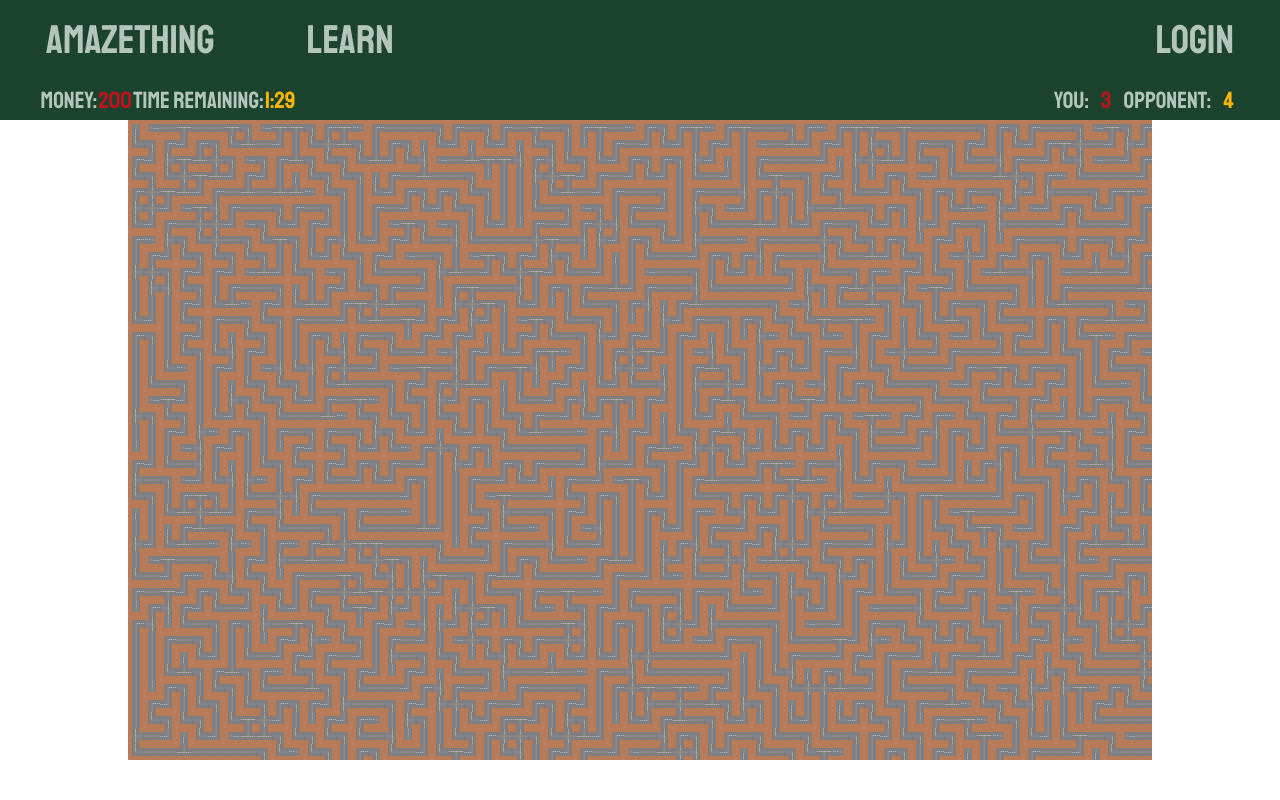
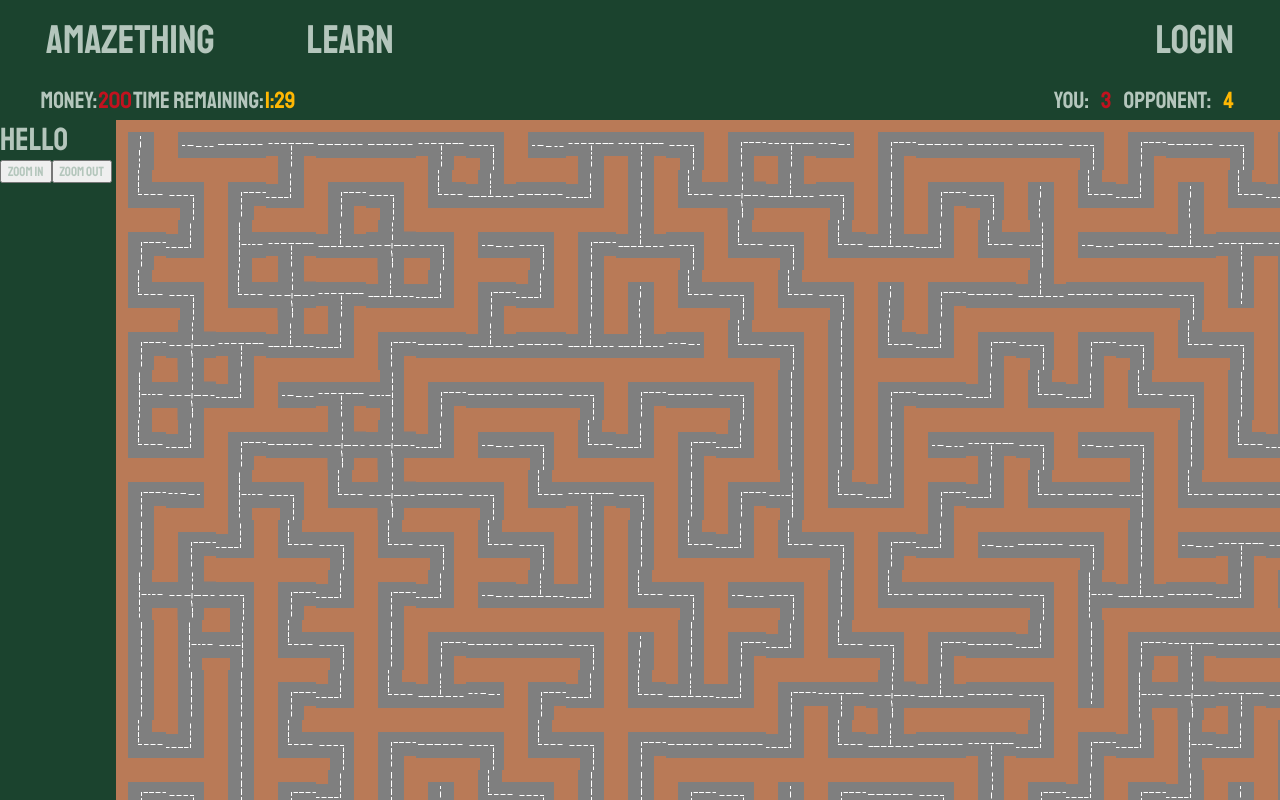
Before and after one commit to vadim-nest/aMAZEthing, a React (Vite) app in the folder Client/: page /game in a window 1280 px wide. Built offline with nearby package versions, Linux system fonts and the light colour scheme.

Commit message:
feat(game, maze, toolbar): implement a toolbar that has buttons to zoom the maze

```diff
--- a/Client/src/components/game.tsx
+++ b/Client/src/components/game.tsx
@@ -1,15 +1,22 @@
 import '../css/game.css';
 import Maze from './maze';
 import GameStats from './gameStats';
+import ToolBar from './toolbar';
+import { useState } from 'react';
 
 function Game() {
+
+  const [boxSize, setBoxSize] = useState(50);
+  const minBoxSize = 5;
+  const maxBoxSize = 100;
 
   return (
     <>
       <div>
         <GameStats/>
         <div className='gameContainer'>
-          <Maze/>
+          <ToolBar setBoxSize={setBoxSize} minBoxSize={minBoxSize} maxBoxSize={maxBoxSize}/>
+          <Maze boxSize={boxSize}/>
         </div>
       </div>
     </>
--- a/Client/src/components/maze.tsx
+++ b/Client/src/components/maze.tsx
@@ -4,13 +4,13 @@ import { Graph, value } from "../utils/graph";
 import { generateMaze } from "../utils/maze";
 import MazeTile from "./mazeTile";
 
-function Maze() {
+function Maze({boxSize}: {boxSize:number}) {
 
   // TODO: Set as state
 
   let width = 72;
   let height = 48;
-  let boxSize = 16;
+  // const [boxSize, setBoxSize] = useState(50);
 
   const array: {value: value, classes: ('b' | 't' | 'l' | 'r')[]}[] = [];
   for (let i = 0; i < width*height; i++) {
@@ -63,18 +63,9 @@ function Maze() {
     }
   },[maze]);
 
-
-  // useEffect(() => {
-  //   let value = displayVisited[0];
-  //   if (value === undefined) {
-  //     return;
-  //   }
-
-  // }, [displayVisited])
-
   return (
     <>
-      <div className="mazeOuter">
+      <div className="mazeOuter" onContextMenu={(e)=> e.preventDefault()}>
         <div className="mazeInner" style={{gridTemplateColumns: `repeat(${width}, 1fr)`}}>
         {maze.map((value: {value: value, classes: string[]}, index) => <MazeTile key={index} generated={allTilesHidden} value={value.value as string} classes={value.classes} boxSize={boxSize}/>)}
         </div>
--- /dev/null
+++ b/Client/src/components/toolbar.tsx
@@ -0,0 +1,28 @@
+import '../css/toolbar.css';
+
+function ToolBar({setBoxSize, minBoxSize, maxBoxSize}: {setBoxSize: React.Dispatch<React.SetStateAction<number>>, minBoxSize: number, maxBoxSize: number}) {
+
+  function zoomIn(amount: number) {
+    setBoxSize(oldBoxSize => {
+      if (oldBoxSize + amount > maxBoxSize) return maxBoxSize;
+      return oldBoxSize + amount;
+    })
+  }
+
+  function zoomOut(amount: number) {
+    setBoxSize(oldBoxSize => {
+      if (oldBoxSize - amount < minBoxSize) return minBoxSize;
+      return oldBoxSize - amount;
+    })
+  }
+
+  return(
+    <div className="toolbarContainer">
+      <h1>Hello</h1>
+      <button onClick={()=>zoomIn(10)}>Zoom In</button>
+      <button onClick={()=>zoomOut(10)}>Zoom Out</button>
+    </div>
+  );
+}
+
+export default ToolBar;
--- a/Client/src/css/game.css
+++ b/Client/src/css/game.css
@@ -1,5 +1,5 @@
 .gameContainer {
   display: flex;
-  flex-direction: column;
   align-items: center;
+  height: 85vh;
 }
--- a/Client/src/css/maze.css
+++ b/Client/src/css/maze.css
@@ -3,12 +3,15 @@
   display: flex;
   flex-direction: column;
   cursor: grab;
-  max-width: 80vw;
+  max-width: 100vw;
+  height: 100%;
+  width: 100vw;
 }
 
 .mazeInner {
   position: relative;
   max-width: 80vw;
+  width: fit-content;
   min-width: 0;
   max-height: min(80vh);
   display: grid;
--- /dev/null
+++ b/Client/src/css/toolbar.css
@@ -0,0 +1,5 @@
+.toolbarContainer {
+  background-color: var(--main-green);
+  height: 100%;
+  width: 10vw;
+}
```
